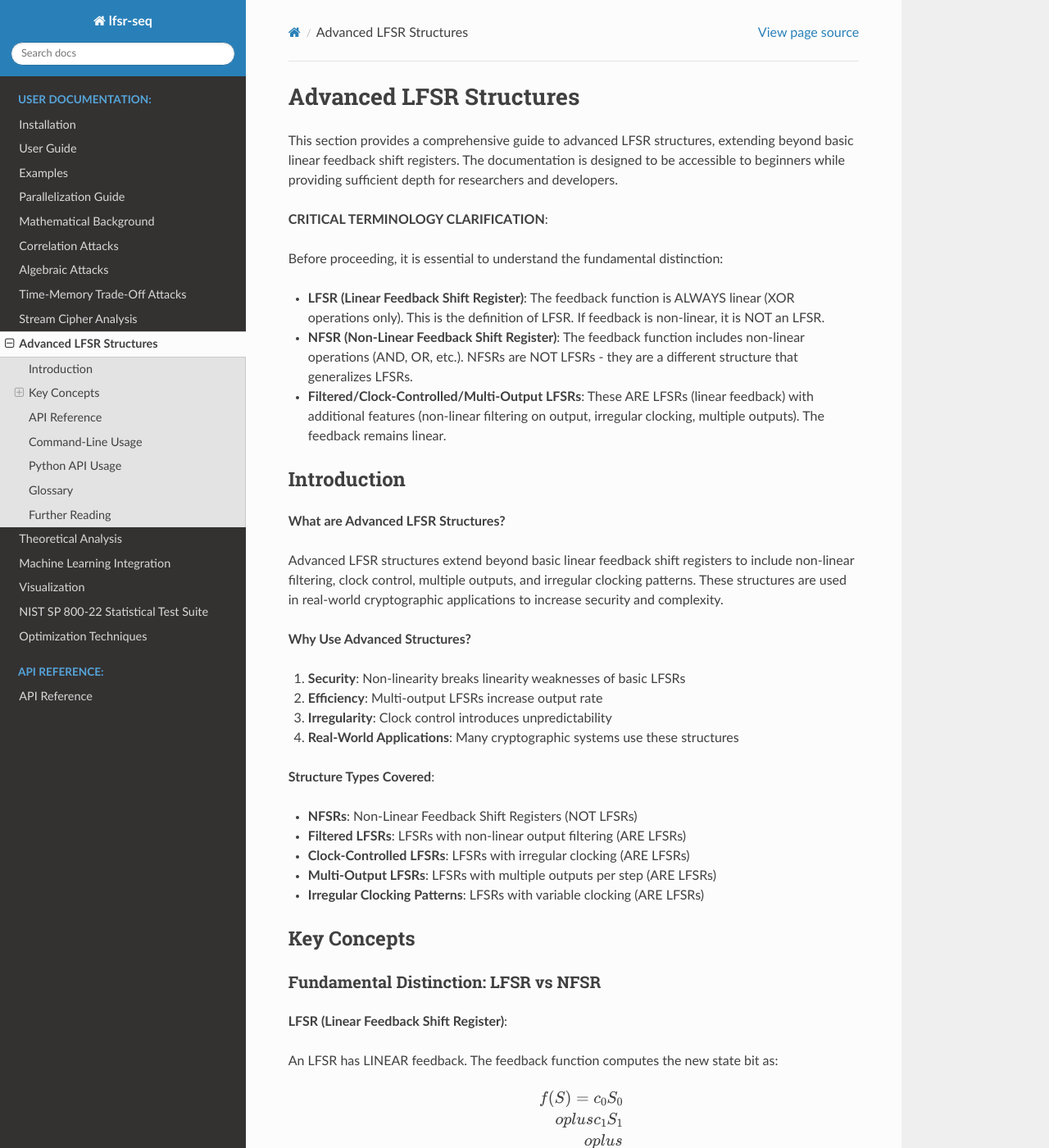
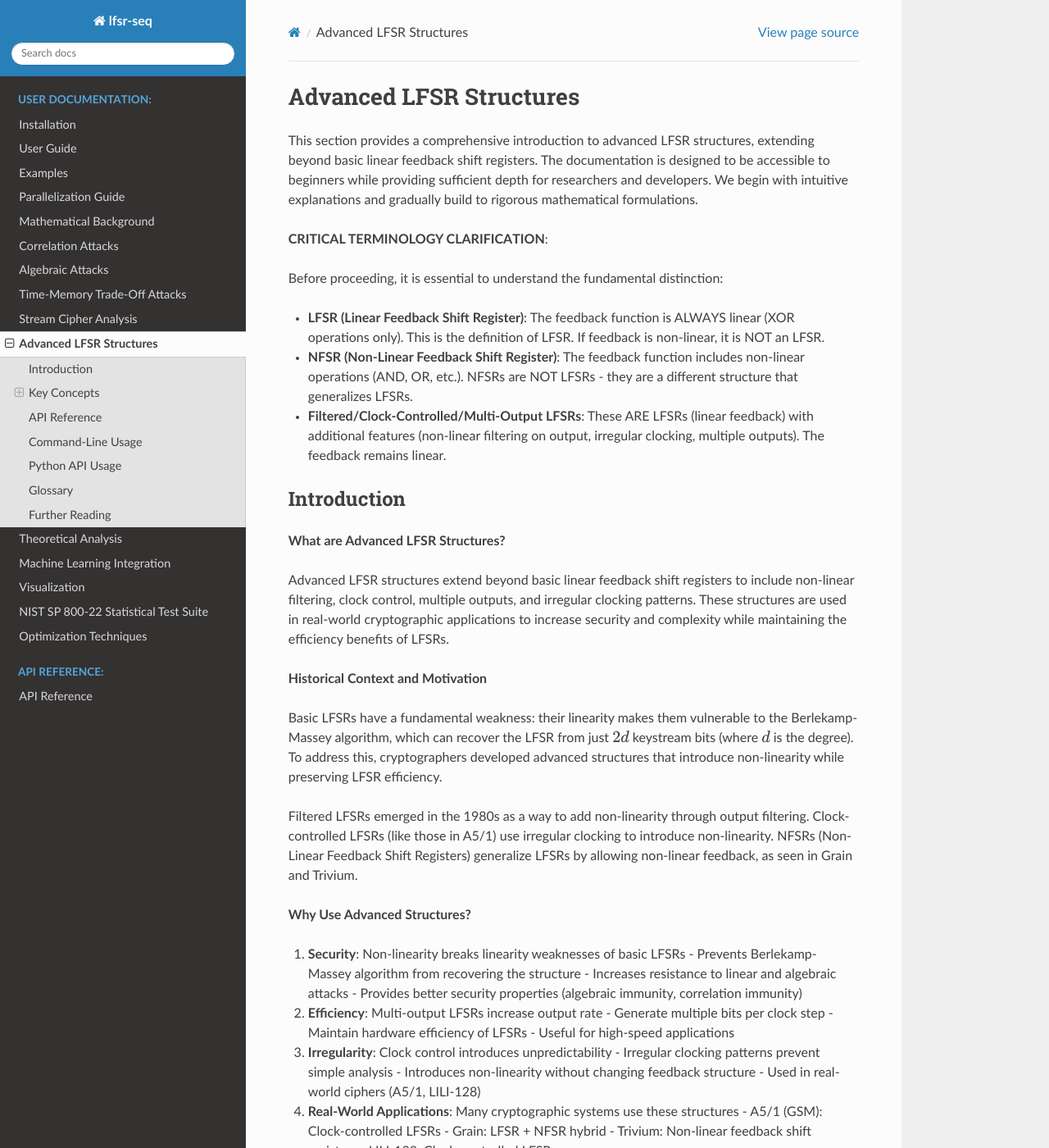
Before and after one commit to mkhellat/lfsr-seq, a Sphinx documentation site: the page built from docs/advanced_lfsr_structures.rst, in a window 1280 px wide and 1400 px high. Shown: the whole window at 82% size. Built offline with Sphinx 7.4.7 and the Read the Docs theme 3.1.0, drawn with Linux system fonts in a browser that asks for light colours; some of the changed text lies outside the part shown.

Commit message:
docs: Fix math syntax and enhance Introduction in advanced_lfsr_structures.rst
- Converted all mathematical variables to proper :math: syntax
  * Variables: S_i, c_i, d, k, f(S), y_i now properly formatted
  * Operations: XOR (⊕), AND (∧), OR (∨) now properly formatted
  * Summations and formulas properly formatted

- Enhanced Introduction section:
  * Added historical context (Berlekamp-Massey vulnerability, 1980s developments)
  * Added motivation for advanced structures
  * Expanded 'Why Use Advanced Structures' with detailed explanations
  * Added real-world examples (A5/1, Grain, Trivium, LILI-128)

- Fixed mathematical foundations:
  * LFSR feedback formula properly formatted
  * NFSR feedback formula properly formatted with detailed explanation
  * Filtered LFSR formulas properly formatted
  * Clock-controlled LFSR formulas properly formatted

- Enhanced security properties:
  * Algebraic immunity with mathematical definition
  * Correlation immunity with mathematical definition
  * Non-linearity with mathematical definition
  * Added trade-offs section for NFSRs

All mathematical content now follows the same notation system as other
documentation files.

```diff
--- a/docs/advanced_lfsr_structures.rst
+++ b/docs/advanced_lfsr_structures.rst
@@ -1,10 +1,11 @@
 Advanced LFSR Structures
 =========================
 
-This section provides a comprehensive guide to advanced LFSR structures, extending
-beyond basic linear feedback shift registers. The documentation is designed to be
-accessible to beginners while providing sufficient depth for researchers and
-developers.
+This section provides a comprehensive introduction to advanced LFSR structures,
+extending beyond basic linear feedback shift registers. The documentation is
+designed to be accessible to beginners while providing sufficient depth for
+researchers and developers. We begin with intuitive explanations and gradually
+build to rigorous mathematical formulations.
 
 **CRITICAL TERMINOLOGY CLARIFICATION**:
 
@@ -30,14 +31,44 @@ Introduction
 Advanced LFSR structures extend beyond basic linear feedback shift registers to
 include non-linear filtering, clock control, multiple outputs, and irregular
 clocking patterns. These structures are used in real-world cryptographic
-applications to increase security and complexity.
+applications to increase security and complexity while maintaining the efficiency
+benefits of LFSRs.
+
+**Historical Context and Motivation**
+
+Basic LFSRs have a fundamental weakness: their linearity makes them vulnerable to
+the Berlekamp-Massey algorithm, which can recover the LFSR from just :math:`2d`
+keystream bits (where :math:`d` is the degree). To address this, cryptographers
+developed advanced structures that introduce non-linearity while preserving LFSR
+efficiency.
+
+Filtered LFSRs emerged in the 1980s as a way to add non-linearity through output
+filtering. Clock-controlled LFSRs (like those in A5/1) use irregular clocking to
+introduce non-linearity. NFSRs (Non-Linear Feedback Shift Registers) generalize
+LFSRs by allowing non-linear feedback, as seen in Grain and Trivium.
 
 **Why Use Advanced Structures?**
 
 1. **Security**: Non-linearity breaks linearity weaknesses of basic LFSRs
+   - Prevents Berlekamp-Massey algorithm from recovering the structure
+   - Increases resistance to linear and algebraic attacks
+   - Provides better security properties (algebraic immunity, correlation immunity)
+
 2. **Efficiency**: Multi-output LFSRs increase output rate
+   - Generate multiple bits per clock step
+   - Maintain hardware efficiency of LFSRs
+   - Useful for high-speed applications
+
 3. **Irregularity**: Clock control introduces unpredictability
+   - Irregular clocking patterns prevent simple analysis
+   - Introduces non-linearity without changing feedback structure
+   - Used in real-world ciphers (A5/1, LILI-128)
+
 4. **Real-World Applications**: Many cryptographic systems use these structures
+   - A5/1 (GSM): Clock-controlled LFSRs
+   - Grain: LFSR + NFSR hybrid
+   - Trivium: Non-linear feedback shift registers
+   - LILI-128: Clock-controlled LFSRs
 
 **Structure Types Covered**:
 
```
